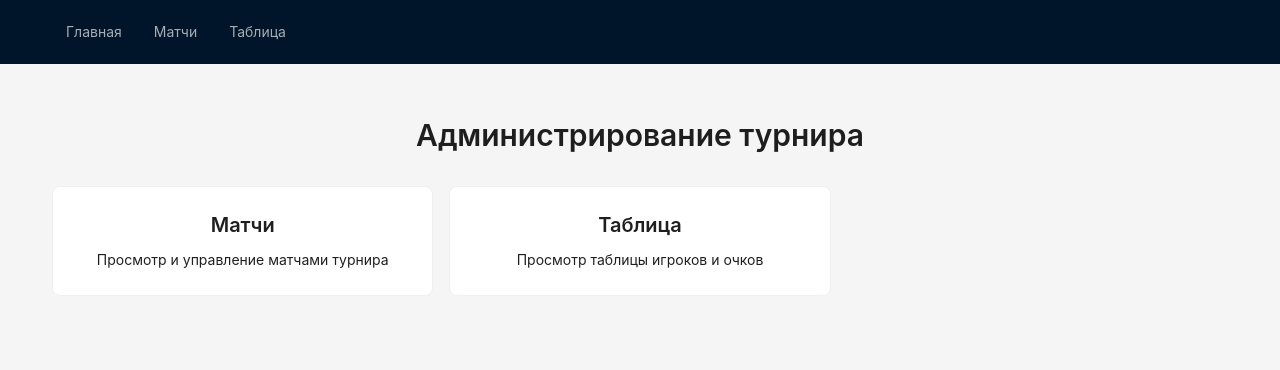
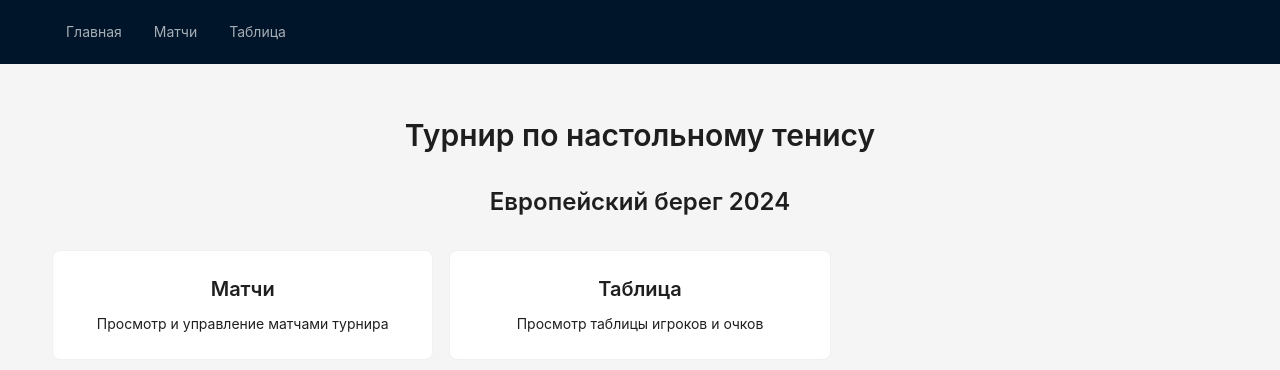
Before and after one commit to GlebkaF/tt-tournament, a Next.js app: page / in a window 1280 px wide. Shown: the top 370 px of the page. Built offline with nearby package versions, Linux system fonts and the light colour scheme.

Commit message:
Меняет заголовок на главно

```diff
--- a/component/MainPage.tsx
+++ b/component/MainPage.tsx
@@ -9,7 +9,10 @@ const MainPage: React.FC = () => {
   return (
     <div style={{ padding: "32px" }}>
       <Title level={2} style={{ textAlign: "center", marginBottom: "32px" }}>
-        Администрирование турнира
+        Турнир по настольному тенису
+      </Title>
+      <Title level={3} style={{ textAlign: "center", marginBottom: "32px" }}>
+        Европейский берег 2024
       </Title>
       <Row gutter={[16, 16]}>
         <Col xs={24} md={12} lg={8}>
```
